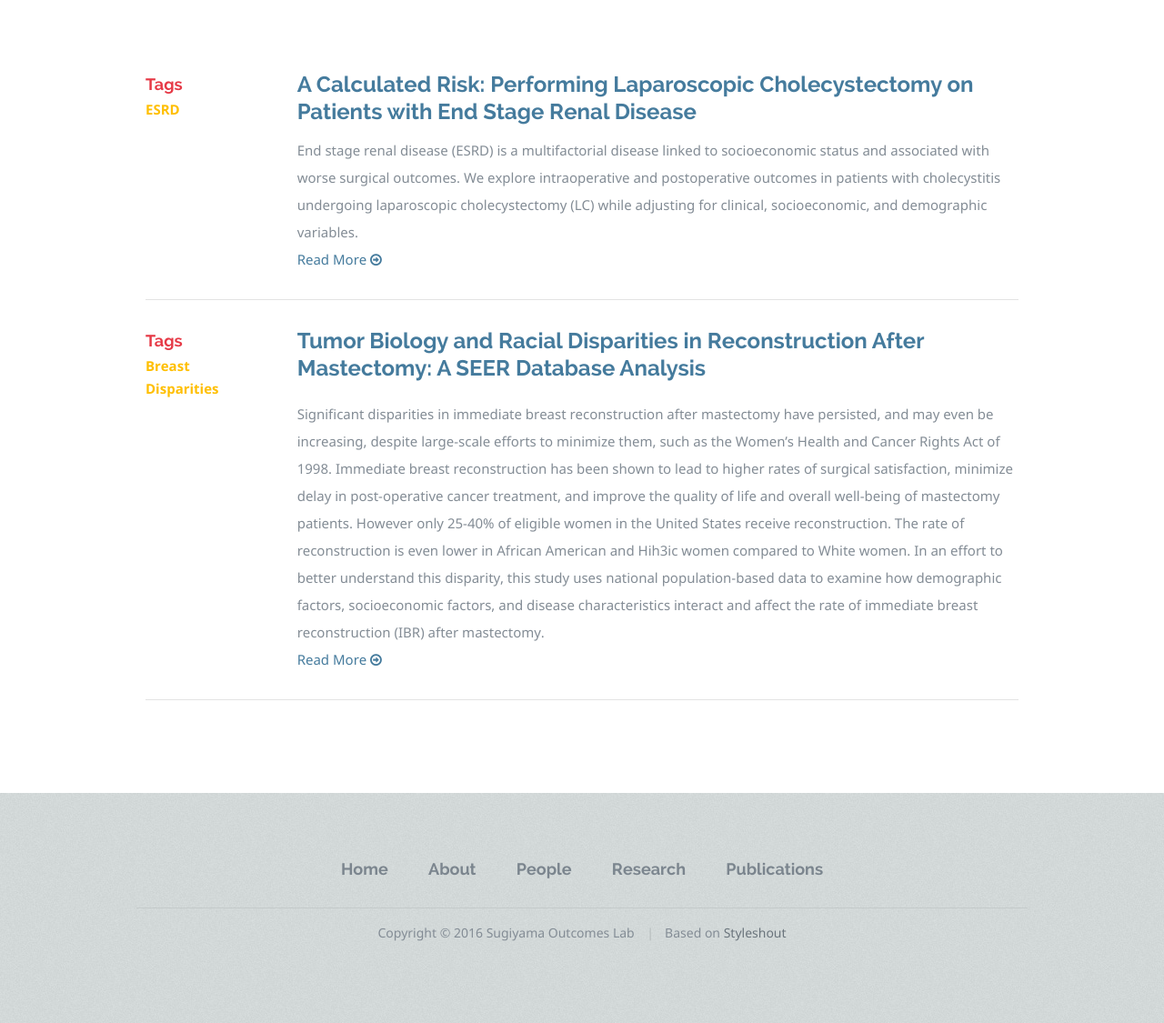
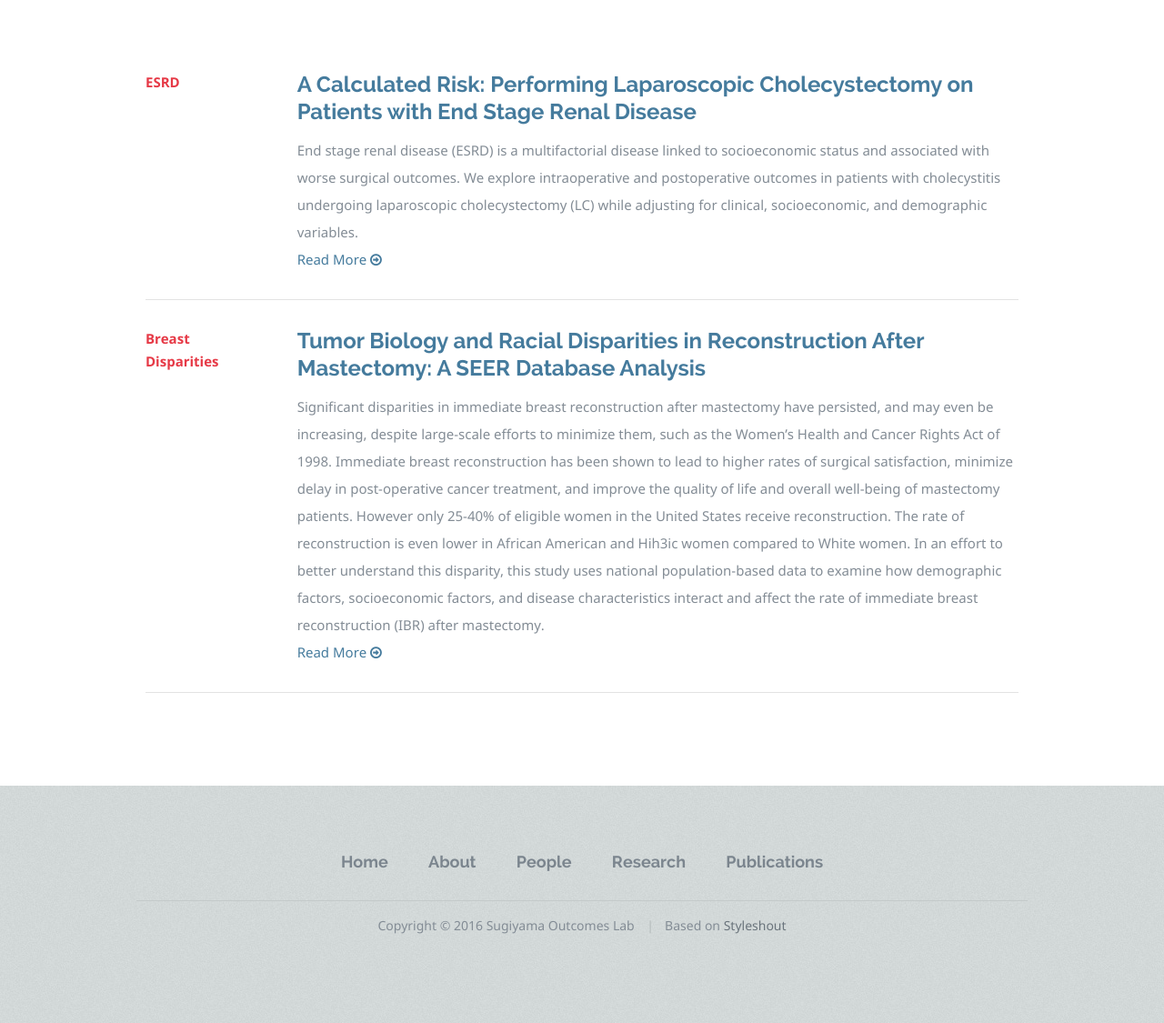
Before and after one commit to sugiyamaoutcomeslab/sugiyamaoutcomeslab.github.io, a Jekyll site: the page built from research/index.html, in a window 1280 px wide. Shown: the part 306-1431 px from the top of the page at 91% size. Built offline with Jekyll 4.4.1, drawn with Linux system fonts in a browser that asks for light colours; nearby versions of some CDN libraries.

Commit message:
Tags back to red

```diff
--- a/research/index.html
+++ b/research/index.html
@@ -40,9 +40,8 @@ title: "Research"
                             </div>
 
                             <div class="two columns post-meta end">
-                                <h5 style="color: #E63946;">Tags</h5>
                                 {% for tag in project.tags %}
-                                    <span style="color:#FFBF00; font-family: notosans-bold; padding-right: 20px;">{{ tag }}</span>
+                                    <span style="color:#E63946; font-family: notosans-bold; padding-right: 20px;">{{ tag }}</span>
                                 {% endfor %}
                             </div>
 
```
